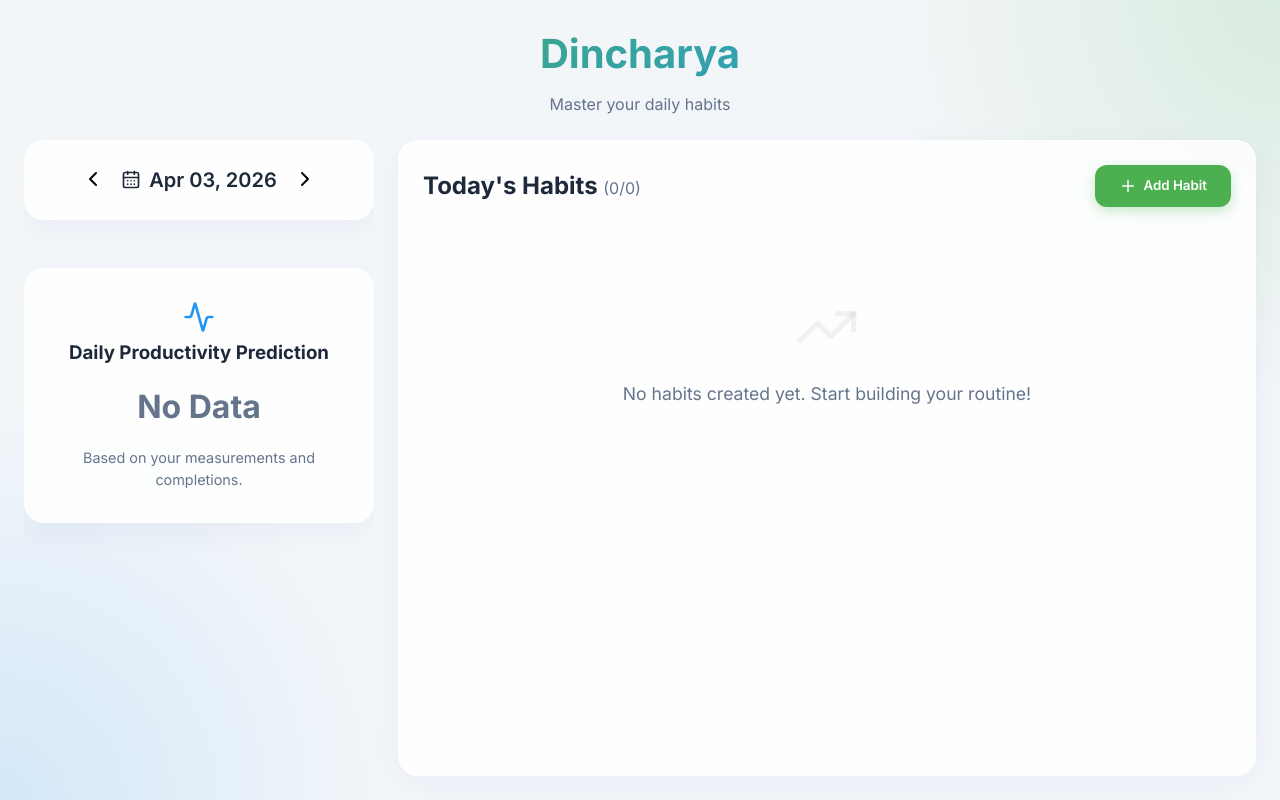
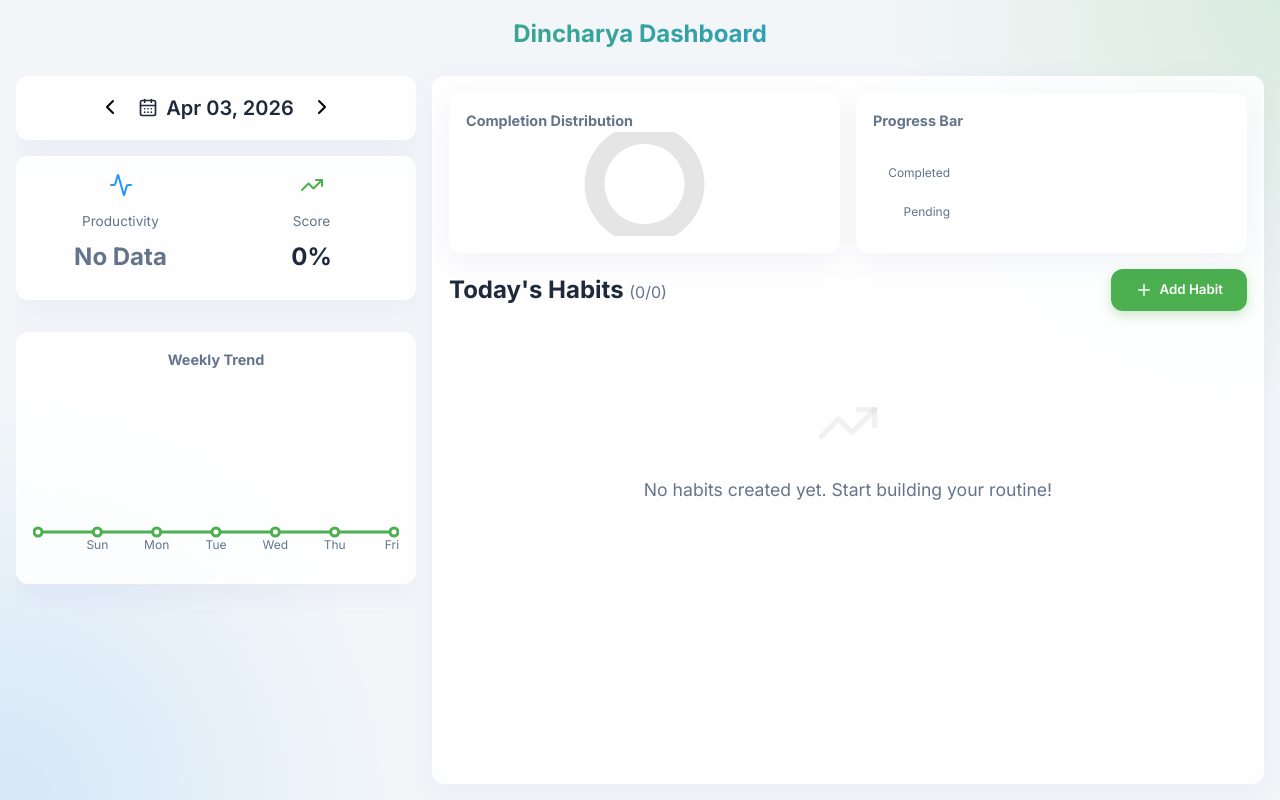
Before and after one commit to anilbk10/Dincharya, a React (Vite) app: page / in a window 1280 px wide. Built offline with nearby package versions, Linux system fonts and the light colour scheme.

Commit message:
resizing components

```diff
--- a/src/App.tsx
+++ b/src/App.tsx
@@ -4,7 +4,7 @@ import { Check, Plus, ChevronLeft, ChevronRight, Activity, CalendarDays, CheckCi
 import { useHabits } from './hooks/useHabits';
 import { calculateDailyProductivity } from './utils/productivity';
 import type { HabitType, Habit } from './models/types';
-import { BarChart, Bar, XAxis, YAxis, Tooltip, ResponsiveContainer } from 'recharts';
+import { BarChart, Bar, XAxis, YAxis, Tooltip, ResponsiveContainer, PieChart, Pie, Cell, LineChart, Line } from 'recharts';
 
 function App() {
   const { habits, entries, addHabit, toggleHabitEntry, getEntriesForDate } = useHabits();
@@ -55,16 +55,31 @@ function App() {
     { name: 'Pending', value: habits.length - completedCount }
   ];
 
+  const pieData = [
+    { name: 'Completed', value: completedCount, color: '#4CAF50' },
+    { name: 'Pending', value: habits.length > 0 ? habits.length - completedCount : 1, color: 'rgba(0,0,0,0.1)' }
+  ];
+
+  const weeklyTrendData = Array.from({ length: 7 }).map((_, i) => {
+    const d = subDays(currentDate, 6 - i);
+    const dStr = format(d, 'yyyy-MM-dd');
+    const p = calculateDailyProductivity(habits, entries, dStr);
+    let scoreNum = 0;
+    if (p === 'Productive') scoreNum = 3;
+    else if (p === 'Mid') scoreNum = 2;
+    else if (p === 'Unproductive') scoreNum = 1;
+    return { name: format(d, 'eee'), score: scoreNum };
+  });
+
   return (
     <div className="app-container">
       <header>
-        <h1>Dincharya</h1>
-        <p style={{ color: 'var(--text-secondary)' }}>Master your daily habits</p>
+        <h1>Dincharya Dashboard</h1>
       </header>
 
       <div className="dashboard-grid">
         <div className="dashboard-sidebar">
-          <div className="date-nav glass-panel">
+          <div className="date-nav glass-panel" style={{ padding: '1rem', marginBottom: '0' }}>
             <button className="btn-icon" onClick={handlePrevDay}><ChevronLeft /></button>
             <div style={{ fontSize: '1.25rem', fontWeight: 600, display: 'flex', alignItems: 'center', gap: '8px' }}>
               <CalendarDays size={20} /> {displayDate}
@@ -72,31 +87,64 @@ function App() {
             <button className="btn-icon" onClick={handleNextDay}><ChevronRight /></button>
           </div>
 
-          <div className="glass-panel productivity-card">
-            <Activity size={32} style={{ color: 'var(--secondary)' }} />
-            <h3>Daily Productivity Prediction</h3>
-            <div className={`productivity-score score-${productivity.split(' ')[0]}`}>
-              {productivity}
+          <div className="glass-panel" style={{ display: 'flex', gap: '1rem' }}>
+            <div style={{ flex: 1, textAlign: 'center' }}>
+              <Activity size={24} style={{ color: 'var(--secondary)' }} />
+              <div style={{ fontSize: '0.85rem', color: 'var(--text-secondary)', marginTop: '0.5rem' }}>Productivity</div>
+              <div className={`productivity-score score-${productivity.split(' ')[0]}`}>{productivity}</div>
             </div>
-            <p style={{ fontSize: '0.9rem', color: 'var(--text-secondary)' }}>Based on your measurements and completions.</p>
+            <div style={{ flex: 1, textAlign: 'center' }}>
+              <TrendingUp size={24} style={{ color: 'var(--primary)' }} />
+              <div style={{ fontSize: '0.85rem', color: 'var(--text-secondary)', marginTop: '0.5rem' }}>Score</div>
+              <div className="productivity-score">{habits.length > 0 ? Math.round((completedCount/habits.length)*100) : 0}%</div>
+            </div>
+          </div>
 
-            {habits.length > 0 && (
-              <div className="chart-container">
-                <ResponsiveContainer width="100%" height="100%">
-                  <BarChart data={chartData}>
-                    <XAxis dataKey="name" stroke="var(--text-secondary)" />
-                    <YAxis stroke="var(--text-secondary)" />
-                    <Tooltip cursor={{fill: 'rgba(0,0,0,0.05)'}} contentStyle={{ borderRadius: '12px', background: 'var(--surface-color)', border: 'none' }} />
-                    <Bar dataKey="value" fill="var(--primary)" radius={[8, 8, 0, 0]} />
-                  </BarChart>
-                </ResponsiveContainer>
-              </div>
-            )}
+          <div className="glass-panel">
+            <h3 style={{ fontSize: '0.9rem', color: 'var(--text-secondary)', marginBottom: '1rem', textAlign: 'center' }}>Weekly Trend</h3>
+            <div className="chart-container" style={{ margin: 0 }}>
+              <ResponsiveContainer width="100%" height="100%">
+                <LineChart data={weeklyTrendData}>
+                  <XAxis dataKey="name" stroke="var(--text-secondary)" fontSize={12} tickLine={false} axisLine={false} />
+                  <Tooltip cursor={{fill: 'rgba(0,0,0,0.05)'}} contentStyle={{ borderRadius: '12px', background: 'var(--surface-color)', border: 'none' }} />
+                  <Line type="monotone" dataKey="score" stroke="var(--primary)" strokeWidth={3} dot={{ r: 4 }} activeDot={{ r: 6 }} />
+                </LineChart>
+              </ResponsiveContainer>
+            </div>
           </div>
         </div>
 
         <div className="dashboard-main">
-          <div className="header-flex" style={{ marginBottom: '1.5rem' }}>
+          <div style={{ display: 'flex', gap: '1rem', height: '160px', marginBottom: '1rem' }}>
+             <div className="glass-panel" style={{ flex: 1, margin: 0, padding: '1rem', display: 'flex', flexDirection: 'column' }}>
+                <h3 style={{ fontSize: '0.9rem', color: 'var(--text-secondary)', margin: 0 }}>Completion Distribution</h3>
+                <div style={{ flex: 1 }}>
+                  <ResponsiveContainer width="100%" height="100%">
+                    <PieChart>
+                      <Pie data={pieData} dataKey="value" innerRadius={40} outerRadius={60} stroke="none">
+                        {pieData.map((entry, index) => <Cell key={`cell-${index}`} fill={entry.color} />)}
+                      </Pie>
+                      <Tooltip />
+                    </PieChart>
+                  </ResponsiveContainer>
+                </div>
+             </div>
+             <div className="glass-panel" style={{ flex: 1, margin: 0, padding: '1rem', display: 'flex', flexDirection: 'column' }}>
+                <h3 style={{ fontSize: '0.9rem', color: 'var(--text-secondary)', margin: 0 }}>Progress Bar</h3>
+                <div style={{ flex: 1, marginTop: '1rem' }}>
+                  <ResponsiveContainer width="100%" height="100%">
+                    <BarChart data={chartData} layout="vertical">
+                      <XAxis type="number" hide />
+                      <YAxis dataKey="name" type="category" width={80} stroke="var(--text-secondary)" fontSize={12} tickLine={false} axisLine={false} />
+                      <Tooltip cursor={{fill: 'transparent'}} contentStyle={{ borderRadius: '8px', background: 'var(--surface-color)' }} />
+                      <Bar dataKey="value" fill="var(--primary)" radius={[4, 4, 4, 4]} barSize={20} />
+                    </BarChart>
+                  </ResponsiveContainer>
+                </div>
+             </div>
+          </div>
+
+          <div className="header-flex" style={{ marginBottom: '1rem' }}>
             <h2>Today's Habits <span style={{ fontSize: '1rem', color: 'var(--text-secondary)', fontWeight: 400 }}>({completedCount}/{habits.length})</span></h2>
             <button className="btn-primary" onClick={() => setIsModalOpen(true)}>
               <Plus size={18} style={{ marginRight: '6px', verticalAlign: 'middle' }}/>
--- a/src/index.css
+++ b/src/index.css
@@ -48,7 +48,7 @@ body {
 .app-container {
   max-width: 1400px;
   margin: 0 auto;
-  padding: 1.5rem;
+  padding: 1rem;
   height: 100vh;
   display: flex;
   flex-direction: column;
@@ -57,16 +57,16 @@ body {
 
 .dashboard-grid {
   display: grid;
-  grid-template-columns: 350px 1fr;
-  gap: 1.5rem;
+  grid-template-columns: 400px 1fr;
+  gap: 1rem;
   flex: 1;
-  min-height: 0; /* Important for flex child scrolling */
+  min-height: 0;
 }
 
 .dashboard-sidebar {
   display: flex;
   flex-direction: column;
-  gap: 1.5rem;
+  gap: 1rem;
   overflow-y: auto;
 }
 
@@ -76,19 +76,19 @@ body {
   overflow-y: auto;
   background: var(--surface-color);
   backdrop-filter: var(--glass-blur);
-  border-radius: 20px;
+  border-radius: 12px;
   border: var(--glass-border);
   box-shadow: var(--glass-shadow);
-  padding: 1.5rem;
+  padding: 1rem;
 }
 
 header {
-  margin-bottom: 1.5rem;
+  margin-bottom: 1rem;
   text-align: center;
 }
 
 h1 {
-  font-size: 2.5rem;
+  font-size: 1.5rem;
   font-weight: 700;
   margin-bottom: 0.5rem;
   background: linear-gradient(135deg, var(--primary), var(--secondary));
@@ -101,11 +101,11 @@ h1 {
   background: var(--surface-color);
   backdrop-filter: var(--glass-blur);
   -webkit-backdrop-filter: var(--glass-blur);
-  border-radius: 20px;
+  border-radius: 12px;
   border: var(--glass-border);
   box-shadow: var(--glass-shadow);
-  padding: 1.5rem;
-  margin-bottom: 1.5rem;
+  padding: 1rem;
+  margin-bottom: 1rem;
   transition: transform 0.2s ease, box-shadow 0.2s ease;
 }
 
@@ -113,11 +113,11 @@ h1 {
   display: flex;
   justify-content: space-between;
   align-items: center;
-  padding: 1.25rem;
+  padding: 0.75rem 1rem;
   background: var(--surface-color);
-  border-radius: 16px;
+  border-radius: 8px;
   border: var(--glass-border);
-  margin-bottom: 1rem;
+  margin-bottom: 0.5rem;
   box-shadow: 0 4px 12px rgba(0, 0, 0, 0.03);
   transition: all 0.2s ease;
 }
@@ -134,19 +134,19 @@ h1 {
 }
 
 .habit-icon {
-  width: 48px;
-  height: 48px;
-  border-radius: 12px;
+  width: 32px;
+  height: 32px;
+  border-radius: 8px;
   display: flex;
   align-items: center;
   justify-content: center;
-  font-size: 1.5rem;
+  font-size: 1.2rem;
   background: rgba(76, 175, 80, 0.1);
 }
 
 .habit-title {
   font-weight: 600;
-  font-size: 1.1rem;
+  font-size: 1rem;
 }
 
 .habit-desc {
@@ -221,13 +221,13 @@ input.measurement-input {
 
 .productivity-card {
   text-align: center;
-  padding: 2rem;
+  padding: 1rem;
 }
 
 .productivity-score {
-  font-size: 2rem;
+  font-size: 1.5rem;
   font-weight: 700;
-  margin: 1rem 0;
+  margin: 0.5rem 0;
 }
 
 .score-Productive { color: var(--primary); }
@@ -292,6 +292,6 @@ input.measurement-input {
 }
 
 .chart-container {
-  margin-top: 2rem;
-  height: 250px;
+  margin-top: 1rem;
+  height: 180px;
 }
```
